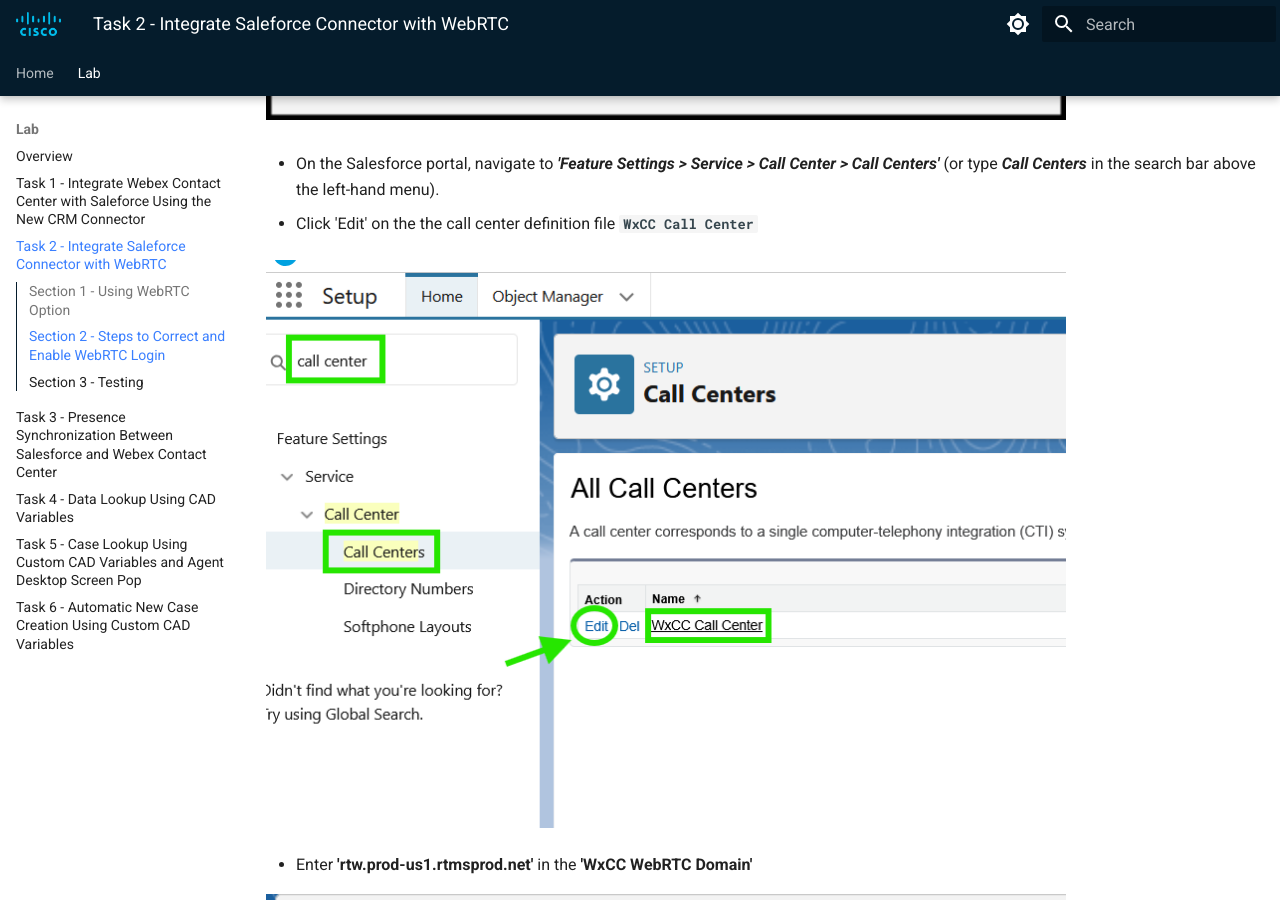
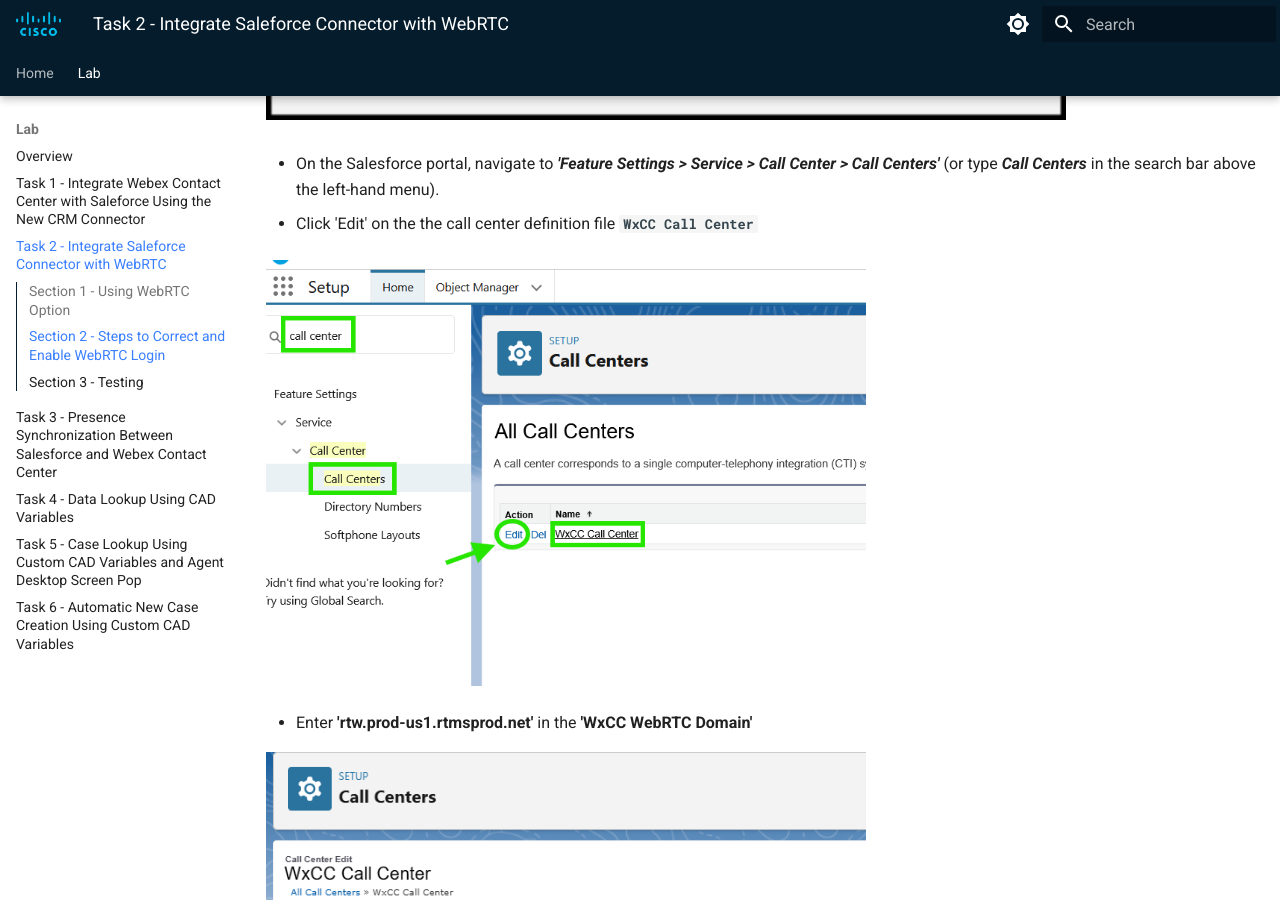
Before and after one commit to WebexCC-SA/LAB-2308, an MkDocs documentation site: the page built from docs/task2.md, in a window 1280 px wide and 900 px high, scrolled down 4155 px. Built offline with MkDocs 1.6.1 and Material for MkDocs 9.7.7, drawn with Linux system fonts in a browser that asks for light colours.

Commit message:
Update task2.md

```diff
--- a/docs/task2.md
+++ b/docs/task2.md
@@ -49,11 +49,11 @@
 
 - Click 'Edit' on the the call center definition file **`WxCC Call Center`**
 
-![Nav](./assets/task2/6.png){ width="800" }
+![Nav](./assets/task2/6.png){ width="600" }
 
 - Enter **'rtw.prod-us1.rtmsprod.net'** in the **'WxCC WebRTC Domain'**
 
-![Nav](./assets/task2/7.png){ width="800" }
+![Nav](./assets/task2/7.png){ width="600" }
 
 !!! note
 	The region defined here should match your Webex Contact Center region. Please refer to the [_Call Center configuration customizations_](https://help.webex.com/en-us/article/dyidod/Integrate-Webex-Contact-Center-with-Salesforce-(Version-2-New)#reference-template_2cf241c7-ade1-49d6-9582-b38467cb85f4) section for the list of the domains for other regions
@@ -62,7 +62,7 @@
 
 - Logout and log back in to salesforce.
 
-![Nav](./assets/task2/8.png){ width="800" }
+![Nav](./assets/task2/8.png){ width="600" }
 
 ## **Section 3 - Testing**
 
```
